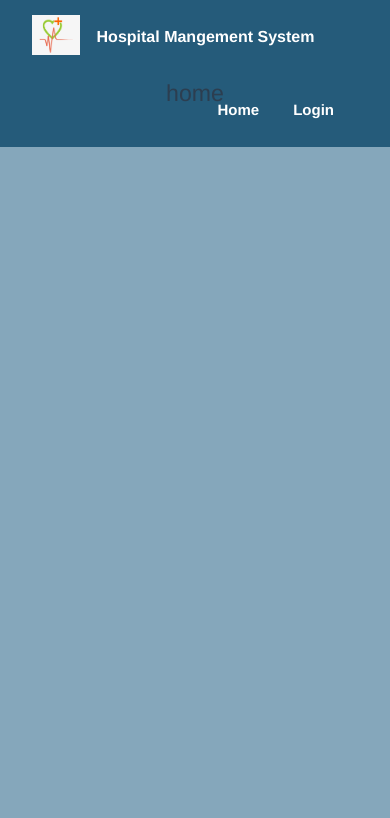
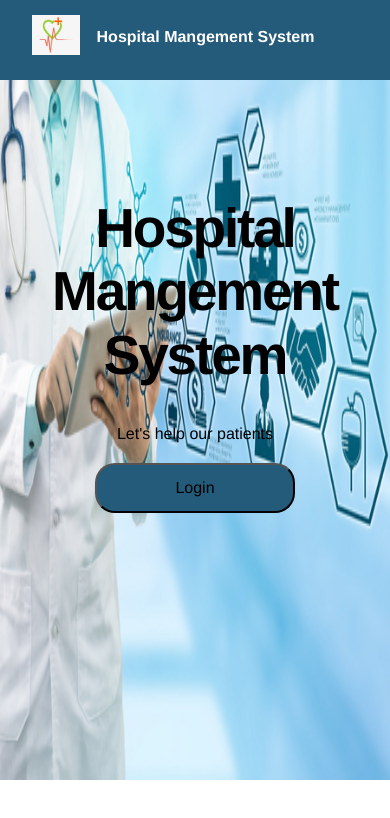
Before and after one commit to DieStrassen-KTP-EG21/Clinical-Genomics-KTP, a Vue app in the folder Genome Analyzer/FrontEnd/: page / in a window 390 px wide. Shown: the top 818 px of the page. Built offline with nearby package versions, Linux system fonts and the light colour scheme; a web font is replaced by a local one.

Commit message:
Home-page

```diff
--- a/Genome Analyzer/FrontEnd/src/modules/Authorization.js
+++ b/Genome Analyzer/FrontEnd/src/modules/Authorization.js
@@ -5,7 +5,7 @@ export default {
   namespaced: true,
   state: {
     status: "",
-    token: localStorage.getItem("Authorization") || "",
+    token: localStorage.getItem("x-access-token") || "",
     resendtoken: localStorage.getItem("X-token") || "",
     User: {},
     msg:""
@@ -30,9 +30,9 @@ export default {
   },
   actions: {
     get_user({ commit }, flag) {
-      const token = localStorage.getItem("Authorization");
+      const token = localStorage.getItem("x-access-token");
       console.log(token);
-      axios.defaults.headers.common["Authorization"] = token;
+      axios.defaults.headers.common["x-access-token"] = token;
       commit("auth_request");
       axios
         .get("http://localhost:3000/me")
@@ -45,7 +45,7 @@ export default {
         })
         .catch((error) => {
           commit("auth_error", "user_err");
-          localStorage.removeItem("Authorization");
+          localStorage.removeItem("x-access-token");
           console.log(error);
         });
     },
@@ -54,29 +54,28 @@ export default {
       console.log(user);
       commit("auth_request");
       axios
-        .post("http://localhost:3000/login", {
-          password: user.password,
-          email: user.email,
-          type: user.type,
+        .post("https://genomicanalyzer.herokuapp.com", {
+          Password: user.Password,
+          Name: user.Name
         })
         .then((response) => {
           const token = response.data.token;
-          localStorage.setItem("Authorization", token);
-          axios.defaults.headers.common["Authorization"] = token;
+          localStorage.setItem("x-access-token", token);
+          axios.defaults.headers.common["x-access-token"] = token;
           store.dispatch("Authorization/get_user", true);
         })
         .catch((error) => {
           console.log(error);
           commit("auth_error", "not user by this email");
-          localStorage.removeItem("Authorization");
+          localStorage.removeItem("x-access-token");
         });
     },
     logout({ commit }) {
       commit("logout");
         localStorage.removeItem("X-token");
-        localStorage.removeItem("Authorization");
+        localStorage.removeItem("x-access-token");
         localStorage.removeItem("is-manager");
-        delete axios.defaults.headers.common["Authorization"];
+        delete axios.defaults.headers.common["x-access-token"];
         router.replace("/");
     }
   },
--- a/Genome Analyzer/FrontEnd/src/views/Home.vue
+++ b/Genome Analyzer/FrontEnd/src/views/Home.vue
@@ -1,11 +1,22 @@
 <template>
   <div class="cont">
     <HomeNavigation />
-    <div>
-      <div class="home row col-12 justify-content-center px-0 m-0">
-        <h3>home</h3>
-      </div>
+  <div class=" row justify-content-center home px-0 m-0">
+      <div class="col-9 headers px-0 m-0">
+        <h1> Hospital Mangement System</h1>
+        <h4>Let's help our patients</h4>
+        <div class="row justify-content-center px-0 m-0">
+          <router-link
+            class="costum-btn"
+            id="signin-btn"
+            to="/Login"
+            tag="button"
+          >
+            Login
+          </router-link>
+        </div>
     </div>
+  </div>
   </div>
 </template>
 
@@ -22,16 +33,71 @@ export default {
 
 <style scoped>
 .cont {
-  height: calc(200vh);
-  background-color: rgb(133, 167, 187);
+  background-color: rgb(37, 91, 122);
 }
 .home {
+
   background-repeat: no-repeat;
-  height: calc(70vh);
   width: 100%;
+  height: 700px;
   background-position: center;
   background-size: 100% 100%;
+  position:absolute;
+  background-image: url("../assets/a.jpg");
+    color: black;
+}
+
+.headers {
+  justify-content: center;
+  justify-items: center;
+  padding-top: 30%;
   position: absolute;
+  z-index: 0;
+  margin-top: 80px;
+}
+h1 {
+  font-size: 80px;
+  font-weight: 100;
+  letter-spacing: -0.04em;
+  line-height: 0;
+  margin-top: 0;
+  text-align: center;
+  width: 100%;
+}
+h4 {
+  font-size: 18px;
+  font-weight: 400;
+  text-align: center;
+  width: 100%;
+  margin-bottom: 20px;
+}
+#signin-btn {
+  border-radius:20px ;
+  background-color: rgb(37, 91, 122);
+  max-width: 320px;
+  width: 200px;
+  justify-self: center;
+  height: 50px;
+}
+#signin-btn:hover {
+background-color: rgb(107, 180, 185);
+}
+@media screen and (max-width: 1000px) {
+  h1 {
+    font-size: 55px;
+    font-weight: 750;
+    letter-spacing: -0.04em;
+    line-height: 1.15;
+    margin-top: 0;
+    text-align: center;
+    width: 100%;
+  }
+  h4 {
+    font-size: 16px;
+    font-weight: 400;
+    text-align: center;
+    width: 100%;
+  }
 }
 
 </style>
--- a/Genome Analyzer/FrontEnd/src/views/Login.vue
+++ b/Genome Analyzer/FrontEnd/src/views/Login.vue
@@ -10,20 +10,12 @@
 			<div class="card-body">
 				<form>
 					<div class="input-group form-group">
-						<input  v-model="email" type="text" class="form-control" placeholder="username">
+						<input  v-model="Name" type="text" class="form-control" placeholder="Username">
 
 					</div>
 					<div class="input-group form-group">
-						<input  v-model="password" type="password" class="form-control" placeholder="password">
+						<input  v-model="Password" type="password" class="form-control" placeholder="Password">
 					</div>
-          <div>
-           <h4>Login as </h4>
-           <select v-model="type" id="type">
-             <option value="1" >Admin</option>
-             <option value="2">Doctor</option>
-             <option value="3" selected>Nurse</option>
-          </select>
-          </div>
 					<div class="row align-items-center remember">
 						<input type="checkbox">Remember Me
 					</div>
@@ -47,9 +39,8 @@ export default {
   },
     data: function () {
     return {
-      email: "",
-      password: "",
-      type: 1,
+      Name: "",
+      Password: "",
       //validation
       trigger_validation: false,
       can_submit: true,
@@ -57,7 +48,7 @@ export default {
   },
   methods: {
     login() {
-      console.log(this.email);
+      console.log(this.Name);
       console.log(this.password);
       console.log(this.type);
       this.trigger_validation = true;
@@ -67,9 +58,8 @@ export default {
       setTimeout(() => {
         if (this.can_submit) {
           let user = {
-            email: this.email,
-            password: this.password,
-            type: parseInt(this.type),
+            Name: this.Name,
+            Password: this.Password
           };
           this.$store.dispatch("Authorization/login", user);
         }
@@ -121,6 +111,7 @@ box-shadow: 0 0 0 0 !important;
 
 .remember ,h4{
 color: white;
+margin-bottom: 25px;
 }
 
 .remember input
```
Also changed, not shown: Genome Analyzer/FrontEnd/src/assets/a.jpg (renamed from Genome Analyzer/FrontEnd/src/assets/90593810-health-insurance-concept-doctor-in-hospital-with-health-insurance-related-icons-in-modern-graphic-in.jpg).
